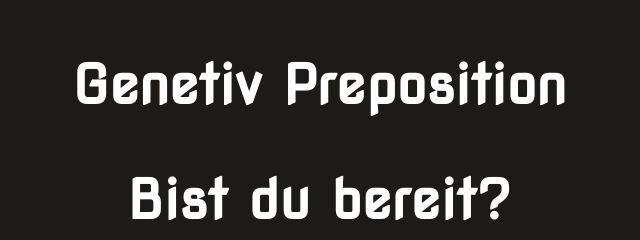
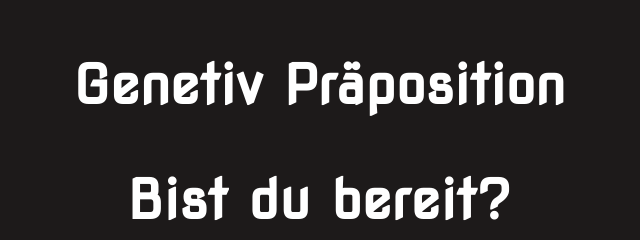
Before and after one commit to Happyendinglater/Genetiv-Preposition, a plain HTML site: page index.html in a window 1280 px wide. Shown: the part 154-394 px from the top of the page, 321-961 px from the left. Drawn offline with Linux system fonts and the light colour scheme.

Commit message:
Update index.html

```diff
--- a/index.html
+++ b/index.html
@@ -10,7 +10,7 @@
 <body>
     <div class="container">
         <div id="home" class="flex-column flex-center">
-            <h1>Genetiv Preposition</h1>
+            <h1>Genetiv Präposition</h1>
             <h1>Bist du bereit?</h1>
             <a href="/game.html" class="btn">Play</a>
             <a href="/highscores.html" id="highscore-btn" class="btn">High Scores<i class="fas fa-crown"></i></a>
```
